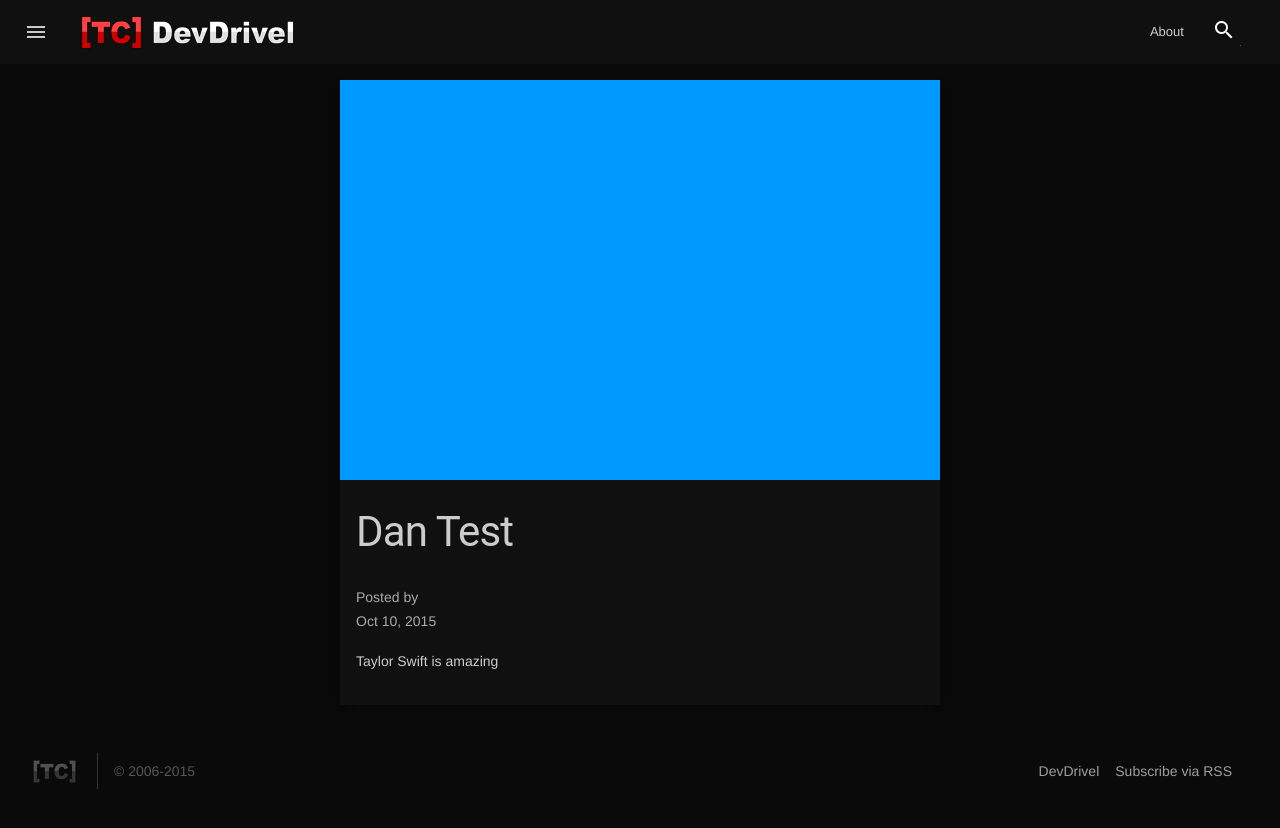
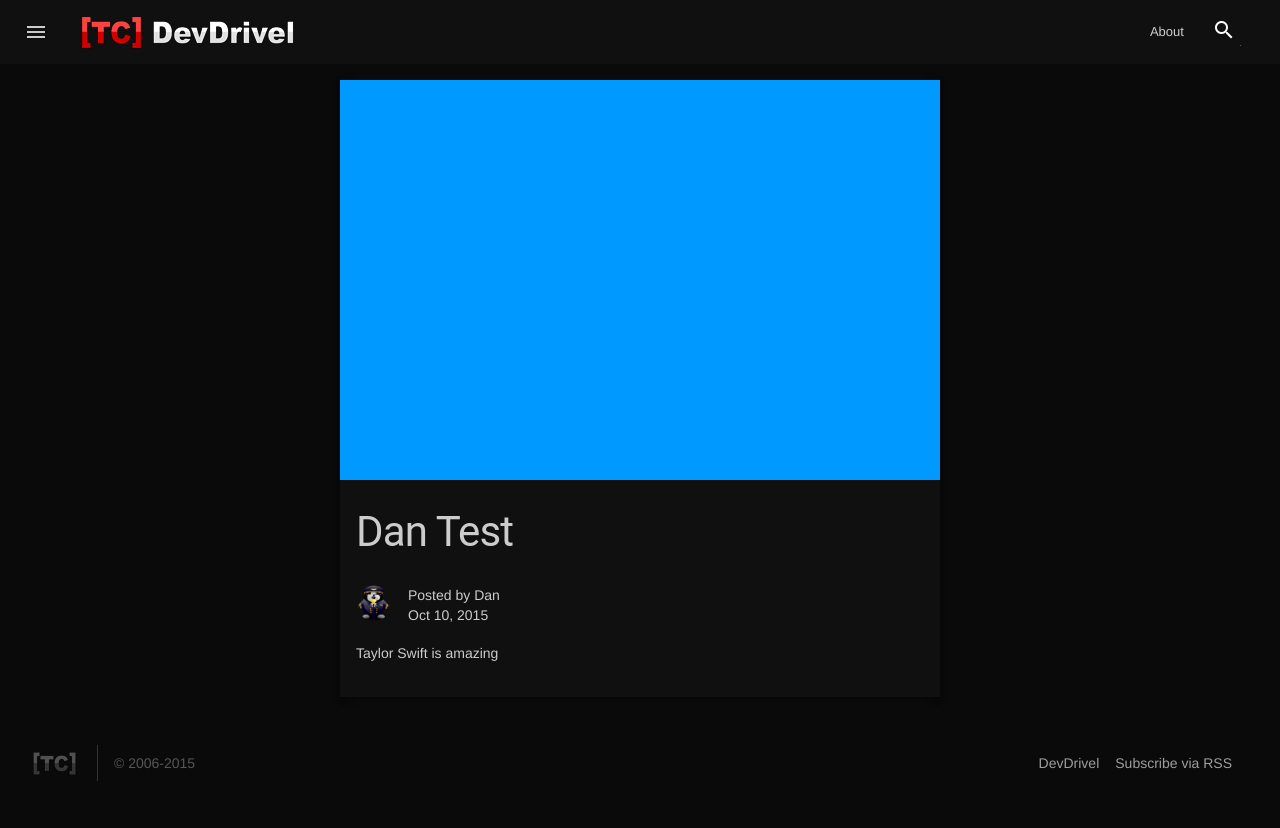
Before and after one commit to TC-Gaming/DevDrivel, a Jekyll site: the page built from _posts/2015-10-10-dan-working.markdown, in a window 1280 px wide. Shown: the top 828 px of the page. Built offline with Jekyll 4.4.1, drawn with Linux system fonts in a browser that asks for light colours.

Commit message:
Authors are now mentioned inside posts

```diff
--- a/_layouts/post.html
+++ b/_layouts/post.html
@@ -9,7 +9,15 @@ layout: default
 
   <header class="post-header">
     <h1 class="post-title">{{ page.title }}</h1>
-    <p class="post-meta">Posted by {{ page.author }}<br />{{ page.date | date: "%b %-d, %Y" }}</p>
+    <div class="post-details">
+      {% for author in page.authors %}
+        <div class="post-details-avatar" style="background-image: url('{{ author.name | prepend: "/img/people/"}}.png')"></div>
+      {% endfor %}
+      <div class="post-details-text">
+        <span class="post-meta">Posted by {{ page.authors[0].name }}{% if page.authors[1] %} &amp; {{ page.authors[1].name }}{% endif %}</span><br />
+        <span class="post-meta">{{ page.date | date: "%b %-d, %Y" }}</span>
+      </div>
+    </div>
   </header>
 
   <article class="post-content">
--- a/css/main.scss
+++ b/css/main.scss
@@ -55,7 +55,7 @@ p.post-meta {
   color: $grey;
 }
 .post-content {
-  padding: 0px 16px 16px 16px;
+  padding: 16px 16px 16px 16px;
 
 }
 .post {
@@ -67,6 +67,7 @@ p.post-meta {
 }
 
 .post-details {
+  overflow: auto;
   .post-details-avatar {
     width: 36px;
     height: 36px;
```
Also changed, not shown: _posts/2015-10-10-dan-working.markdown (line endings or trailing spaces).
